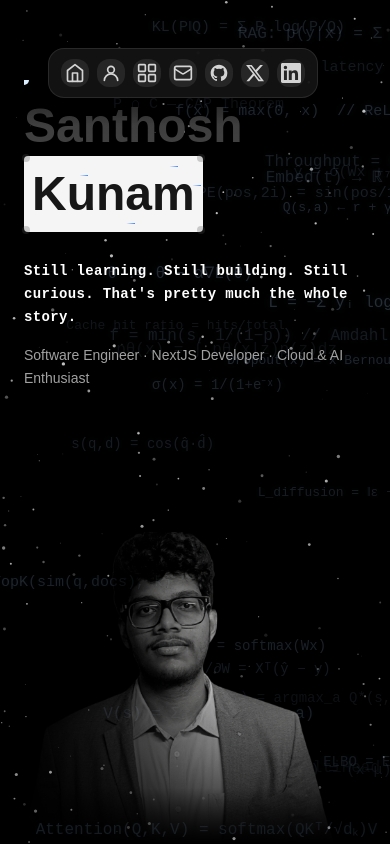
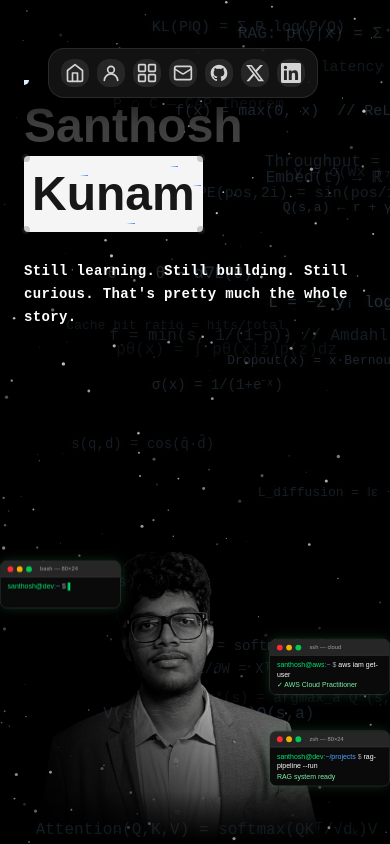
Before and after one commit to Santhosh-dev-lab/Story, a Next.js app: page / in a window 390 px wide. Shown: the top 844 px of the page. Built offline with nearby package versions, Linux system fonts and the light colour scheme.

Commit message:
Modified terminal tags

```diff
--- a/src/app/page.tsx
+++ b/src/app/page.tsx
@@ -149,7 +149,7 @@ export default function Home() {
             },
             {
               title: "GitHub",
-              href: "https://github.com/santhoshkumar",
+              href: "https://github.com/Santhosh-dev-lab",
               icon: (
                 <svg xmlns="http://www.w3.org/2000/svg" viewBox="0 0 24 24" fill="currentColor" className="w-5 h-5">
                   <path d="M12 2C6.477 2 2 6.484 2 12.017c0 4.425 2.865 8.18 6.839 9.504.5.092.682-.217.682-.483 0-.237-.008-.868-.013-1.703-2.782.605-3.369-1.343-3.369-1.343-.454-1.158-1.11-1.466-1.11-1.466-.908-.62.069-.608.069-.608 1.003.07 1.531 1.032 1.531 1.032.892 1.53 2.341 1.088 2.91.832.092-.647.35-1.088.636-1.338-2.22-.253-4.555-1.113-4.555-4.951 0-1.093.39-1.988 1.029-2.688-.103-.253-.446-1.272.098-2.65 0 0 .84-.27 2.75 1.026A9.564 9.564 0 0 1 12 6.844a9.59 9.59 0 0 1 2.504.337c1.909-1.296 2.747-1.027 2.747-1.027.546 1.379.202 2.398.1 2.651.64.7 1.028 1.595 1.028 2.688 0 3.848-2.339 4.695-4.566 4.943.359.309.678.92.678 1.855 0 1.338-.012 2.419-.012 2.747 0 .268.18.58.688.482A10.02 10.02 0 0 0 22 12.017C22 6.484 17.522 2 12 2Z" />
@@ -158,7 +158,7 @@ export default function Home() {
             },
             {
               title: "X (Twitter)",
-              href: "https://x.com/santhoshkunam",
+              href: "https://x.com/Kunamsanthosh",
               icon: (
                 <svg xmlns="http://www.w3.org/2000/svg" viewBox="0 0 24 24" fill="currentColor" className="w-5 h-5">
                   <path d="M18.244 2.25h3.308l-7.227 8.26 8.502 11.24H16.17l-5.214-6.817L4.99 21.75H1.68l7.73-8.835L1.254 2.25H8.08l4.713 6.231zm-1.161 17.52h1.833L7.084 4.126H5.117z" />
@@ -185,7 +185,7 @@ export default function Home() {
           initial={{ opacity: 0, x: -40 }}
           animate={{ opacity: 1, x: 0 }}
           transition={{ delay: 0.3, duration: 0.8, ease: "easeInOut" }}
-          className="relative flex flex-col items-start justify-center px-6 md:px-12 z-10 w-full md:w-1/2 pt-28 pb-8 md:py-0 md:h-screen -mt-8 md:-mt-16"
+          className="relative flex flex-col items-start justify-center px-6 md:px-12 z-10 w-full md:w-1/2 pt-20 pb-4 md:py-0 md:h-screen md:-mt-16"
         >
           <MaskContainer
             revealText={
@@ -212,10 +212,6 @@ export default function Home() {
             />
           </div>
 
-          {/* Subtitle – visible on mobile below name */}
-          <p className="mt-4 text-neutral-400 text-sm sm:text-base max-w-xs leading-relaxed md:hidden">
-            Software Engineer · NextJS Developer · Cloud & AI Enthusiast
-          </p>
         </motion.div>
 
         {/* Right Side – Image & floating badges */}
@@ -223,7 +219,7 @@ export default function Home() {
           initial={{ opacity: 0, x: 40 }}
           animate={{ opacity: 1, x: 0 }}
           transition={{ delay: 0.5, duration: 0.8, ease: "easeInOut" }}
-          className="relative flex items-end justify-center w-full md:w-1/2 h-[80vw] sm:h-[75vw] md:h-screen z-10 -mt-16 md:mt-0"
+          className="relative flex items-end justify-center w-full md:w-1/2 h-[75vw] sm:h-[75vw] md:h-screen z-10 mt-2 md:mt-0"
         >
           {/* Portrait Image with silhouette fade */}
           <div
@@ -250,8 +246,7 @@ export default function Home() {
           <motion.div
             animate={{ y: [0, -10, 0] }}
             transition={{ repeat: Infinity, duration: 4, ease: "easeInOut" }}
-            className="hidden sm:block absolute top-[18%] left-0 md:left-[-5%] z-30"
-          >
+            className="absolute top-[5%] left-0 md:top-[18%] md:left-[-5%] z-30 scale-[0.58] origin-top-left md:scale-100">
             <TerminalBadge
               sessionLabel="bash — 80×24"
               prompt="santhosh@dev:~"
@@ -265,8 +260,7 @@ export default function Home() {
           <motion.div
             animate={{ y: [0, 12, 0] }}
             transition={{ repeat: Infinity, duration: 5, ease: "easeInOut", delay: 1 }}
-            className="hidden sm:block absolute bottom-[32%] right-0 md:right-4 z-30"
-          >
+            className="absolute bottom-[20%] right-0 md:bottom-[32%] md:right-4 z-30 scale-[0.58] origin-bottom-right md:scale-100">
             <TerminalBadge
               sessionLabel="zsh — 80×24"
               prompt="santhosh@dev:~/projects"
@@ -280,8 +274,7 @@ export default function Home() {
           <motion.div
             animate={{ y: [0, -12, 0] }}
             transition={{ repeat: Infinity, duration: 4.5, ease: "easeInOut", delay: 2 }}
-            className="hidden sm:block absolute top-[8%] right-2 md:right-10 z-30"
-          >
+            className="absolute top-[30%] right-0 md:top-[8%] md:right-10 z-30 scale-[0.58] origin-top-right md:scale-100">
             <TerminalBadge
               sessionLabel="ssh — cloud"
               prompt="santhosh@aws:~"
```
